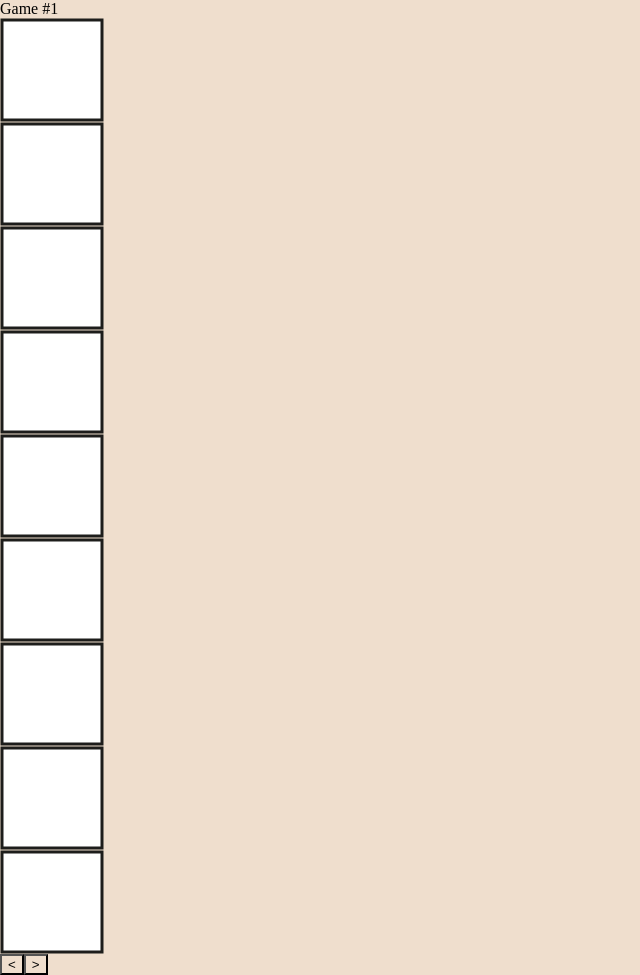
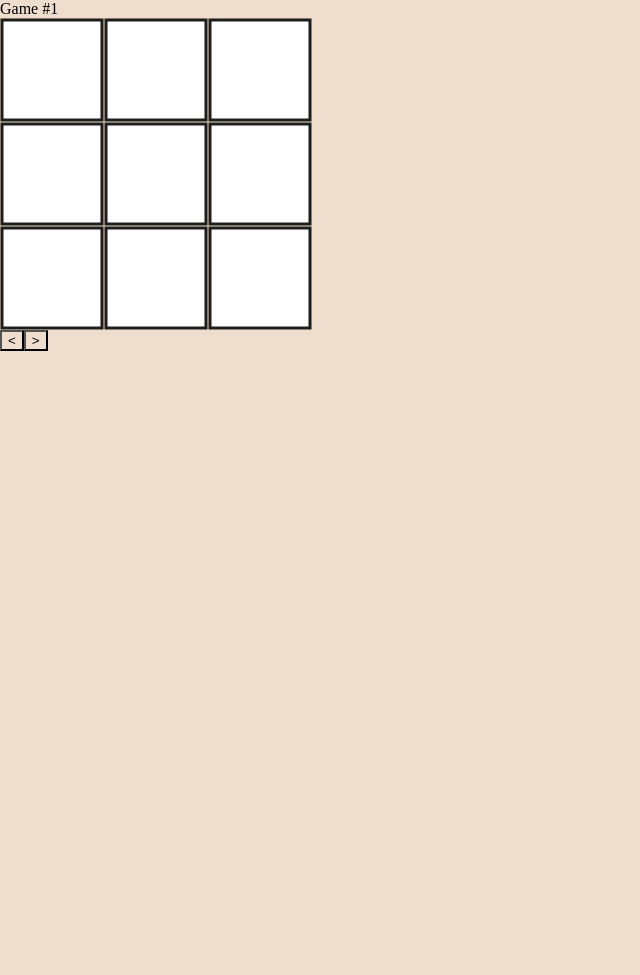
Before and after one commit to Izengardec/cross-zero-project, a PHP site: page /game.php?game=1 in a window 1280 px wide. Shown: the whole page, without its empty margins (0-640 px from the left). After the commit the page ends 351 px from the top, so only its background shows below. Run offline with PHP 8.4, Linux system fonts and the light colour scheme; data that the repository does not hold is empty.

Commit message:
fix bugs

```diff
--- a/game.php
+++ b/game.php
@@ -9,23 +9,23 @@
 <p id ="info"><?php echo "Game #".$_GET['game']." ".$_GET['course'] ?></p>
 <div class="fight_field" style="display: table">
       <div style="display: table-row">
-        <img class="field" id="1" src="images\square-100.png" style="display: table-cell">
-        <img class="field" id="2" src="images\square-100.png" style="display: table-cell">
-        <img class="field" id="3"  src="images\square-100.png" style="display: table-cell">
+        <img class="field" id="1" src="images\square-100.png" >
+        <img class="field" id="2" src="images\square-100.png" >
+        <img class="field" id="3"  src="images\square-100.png" >
       </div>
       <div style="display: table-row">
-        <img class="field" id="4" src="images\square-100.png" style="display: table-cell">
-        <img class="field" id="5" src="images\square-100.png" style="display: table-cell">
-        <img class="field" id="6" src="images\square-100.png" style="display: table-cell">
+        <img class="field" id="4" src="images\square-100.png" >
+        <img class="field" id="5" src="images\square-100.png" >
+        <img class="field" id="6" src="images\square-100.png" >
       </div>
       <div style="display: table-row">
-        <img class="field" id="7" src="images\square-100.png" style="display: table-cell">
-        <img class="field" id="8" src="images\square-100.png" style="display: table-cell">
-        <img class="field" id="9" src="images\square-100.png" style="display: table-cell">
+        <img class="field" id="7" src="images\square-100.png" >
+        <img class="field" id="8" src="images\square-100.png" >
+        <img class="field" id="9" src="images\square-100.png" >
       </div>
       <div style="display: table-row">
-          <input id="before" type="button" value="<" style="display: table-cell">
-          <input id="next" type="button" value=">" style="display: table-cell">
+          <input id="before" type="button" value="<" >
+          <input id="next" type="button" value=">" >
       </div>
 </div>
 <script src="scripts\replay_script.js"></script>
--- a/index.php
+++ b/index.php
@@ -1,5 +1,7 @@
 <?php
-session_start();
+if(session_id() == '') {
+    session_start();
+}
   require_once 'controller\controller.php';
   require_once 'model\model.php';
   require_once 'view\view.php';
--- a/person.php
+++ b/person.php
@@ -1,5 +1,7 @@
 <?php
-session_start();
+if(session_id() == '') {
+    session_start();
+}
   require_once 'controller\controller.php';
   require_once 'model\person_model.php';
   require_once 'view\view.php';
--- a/styles/style_fight.css
+++ b/styles/style_fight.css
@@ -1,6 +1,7 @@
 .fight_field{
   margin:auto;
   border: black solid 2px;
+  display: inline;
 }
 .full_width{
   width: 100%;
--- a/top.php
+++ b/top.php
@@ -1,5 +1,7 @@
 <?php
-session_start();
+if(session_id() == '') {
+    session_start();
+}
   require_once 'controller\controller.php';
   require_once 'model\top_model.php';
   require_once 'view\top_view.php';
--- a/view/view.php
+++ b/view/view.php
@@ -38,13 +38,14 @@ class View{
       }
     }
     public function output_statistic($idUser){
+      $procent=($this->model->count_game($idUser)!=0)?$this->model->count_win($idUser)/$this->model->count_game($idUser):"0";
       $s='';
       $s="<p>Games played:</p>".$this->model->count_game($idUser)."
       <br><p>Winnings:</p>".$this->model->count_win($idUser)."
       <br><p>Losing:</p>".$this->model->count_lose($idUser)."
       <br><p>Number of not finished games:</p>".$this->model->count_not_game($idUser).
       "<br><p>Draw:</p>".$this->model->count_draw($idUser)."
-      <br><p>Procent win:</p>".$this->model->count_win($idUser)/$this->model->count_game($idUser)*100 ."%";
+      <br><p>Procent win:</p>".$procent*100 ."%";
       foreach ($this->model->all_game($idUser) as $game) {
         $tmp='not finished';
         if ($game[3][strlen($game[3])-1]=='!'){
```
Also changed, not shown: controller/controller.php (+7 -2 lines), field_fight.php (+10 -10 lines).
